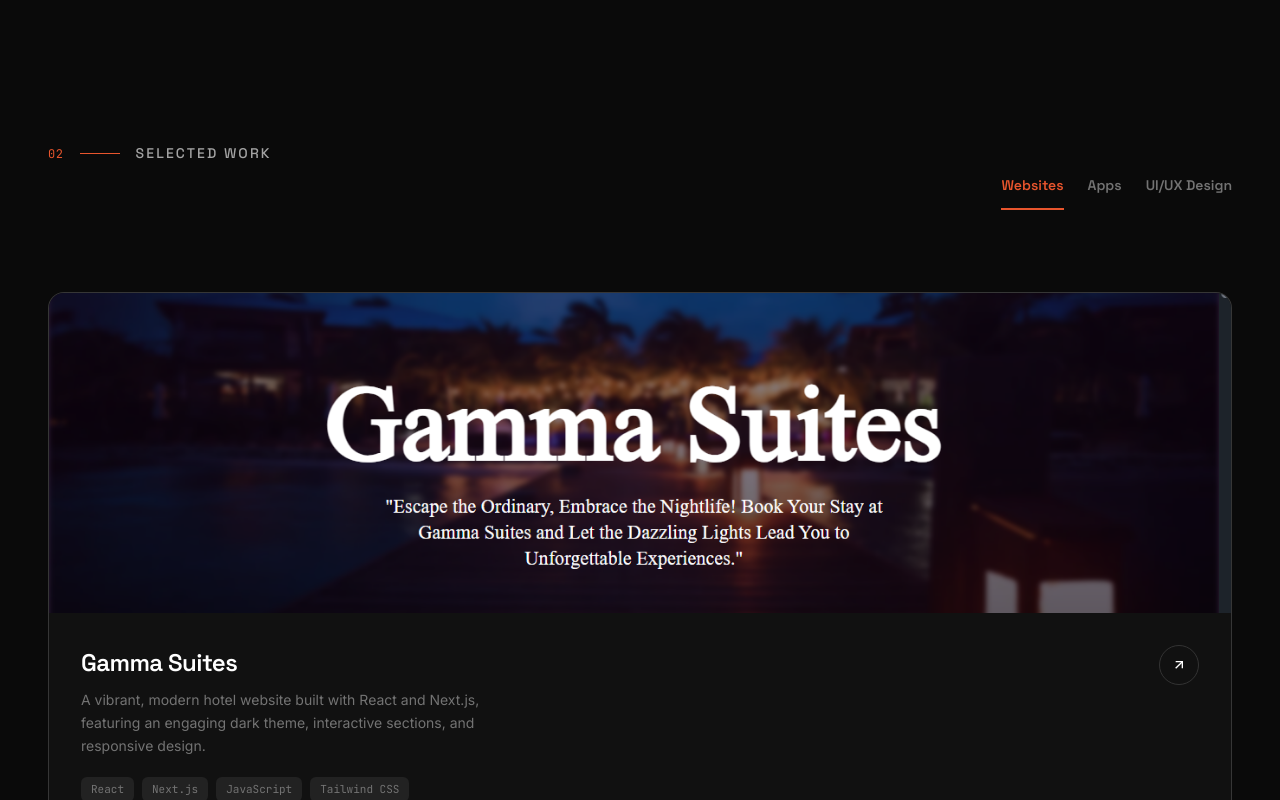
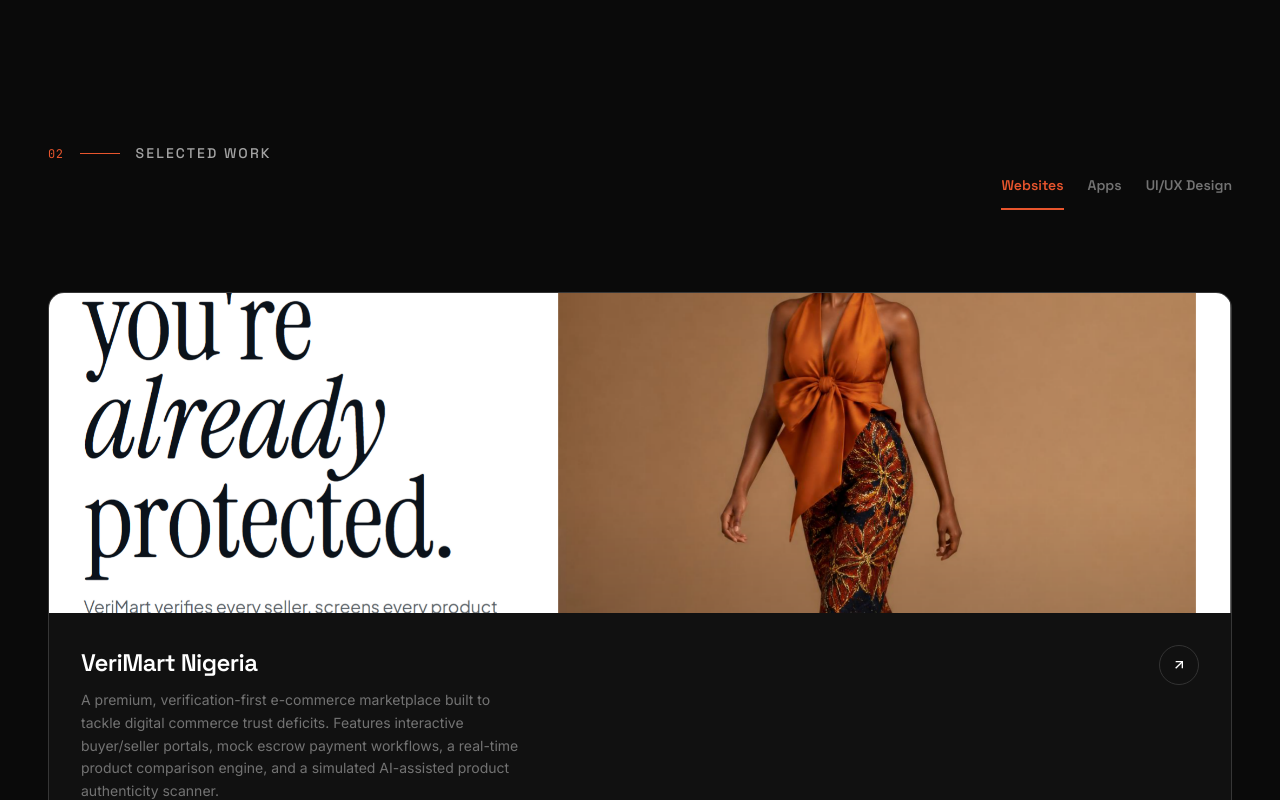
Before and after one commit to obetaE/obetas-portfolio, a React (Vite) app: page / in a window 1280 px wide. Shown: the part 2000-2800 px from the top of the page. Built offline with nearby package versions, Linux system fonts and the light colour scheme.

Commit message:
New Project and xml file added

```diff
--- a/src/components/Hero.tsx
+++ b/src/components/Hero.tsx
@@ -3,14 +3,14 @@
 
 // 1. Create a pool of images representing projects, anime, novels, photography, art.
 const IMAGE_POOL = [
-  'https://images.unsplash.com/photo-1542224566-6e85f2e6772f?w=800&h=600&fit=crop', // Photography
-  'https://images.unsplash.com/photo-1558636508-e0db3814bd1d?w=800&h=600&fit=crop', // Art
-  'https://images.unsplash.com/photo-1544005313-94ddf0286df2?w=800&h=600&fit=crop', // Portrait/Person
-  'https://images.unsplash.com/photo-1519681393784-d120267933ba?w=800&h=600&fit=crop', // Nature/Night
-  'https://images.unsplash.com/photo-1513201099705-a9746e1e201f?w=800&h=600&fit=crop', // Urban
-  'https://images.unsplash.com/photo-1618331835717-801e976710b2?w=800&h=600&fit=crop', // Architecture/Photography
-  'https://images.unsplash.com/photo-1541562232579-51fca3bb941b?w=800&h=600&fit=crop', // Art/Abstract
-  'https://images.unsplash.com/photo-1544947950-fa07a98d237f?w=800&h=600&fit=crop', // Books/Novel
+  'https://images.unsplash.com/photo-1542224566-6e85f2e6772f?w=800&h=600&fit=crop', // Photography..
+  'https://images.unsplash.com/photo-1558636508-e0db3814bd1d?w=800&h=600&fit=crop', // Art..
+  'https://images.unsplash.com/photo-1488590528505-98d2b5aba04b?w=500&auto=format&fit=crop&q=60&ixlib=rb-4.1.0&ixid=M3wxMjA3fDB8MHxzZWFyY2h8MTB8fHRlY2h8ZW58MHx8MHx8fDA%3D', //Tech
+  'https://images.unsplash.com/photo-1519681393784-d120267933ba?w=800&h=600&fit=crop', // Nature/Night..
+  'https://images.unsplash.com/photo-1513201099705-a9746e1e201f?w=800&h=600&fit=crop', // Urban..
+  'https://images.unsplash.com/photo-1618331835717-801e976710b2?w=800&h=600&fit=crop', // Architecture/Photography..
+  '/verimart.png',
+  'https://images.unsplash.com/photo-1544947950-fa07a98d237f?w=800&h=600&fit=crop', // Books/Novel..
   'https://images.unsplash.com/photo-1560972550-aba3456b5564?w=800&h=600&fit=crop', // Tech/Product Design
   'https://images.unsplash.com/photo-1531403009284-440f080d1e12?w=800&h=600&fit=crop', // Anime aesthetic/Spirited away style
   'https://images.unsplash.com/photo-1578632767115-351597cf2477?w=800&h=600&fit=crop', // Paint/Art
--- a/src/components/ProjectsSection.tsx
+++ b/src/components/ProjectsSection.tsx
@@ -5,11 +5,18 @@
   desc: string;
   tags: string[];
   img: string;
-  link?: string; // added optional link field
+  link?: string;
 }
 
 const projects: Record<string, Project[]> = {
   websites: [
+    {
+      title: "VeriMart Nigeria",
+      desc: "A premium, verification-first e-commerce marketplace built to tackle digital commerce trust deficits. Features interactive buyer/seller portals, mock escrow payment workflows, a real-time product comparison engine, and a simulated AI-assisted product authenticity scanner.",
+      tags: ["React", "Next.js", "Tailwind CSS", "Figma"],
+      img: "/verimart.png",
+      link: "https://verimart-inky.vercel.app/",
+    },
     {
       title: "Gamma Suites",
       desc: "A vibrant, modern hotel website built with React and Next.js, featuring an engaging dark theme, interactive sections, and responsive design.",
```
Also changed, not shown: public/verimart.png (added), 1 other file (tests, documents, lock files or other folders).
